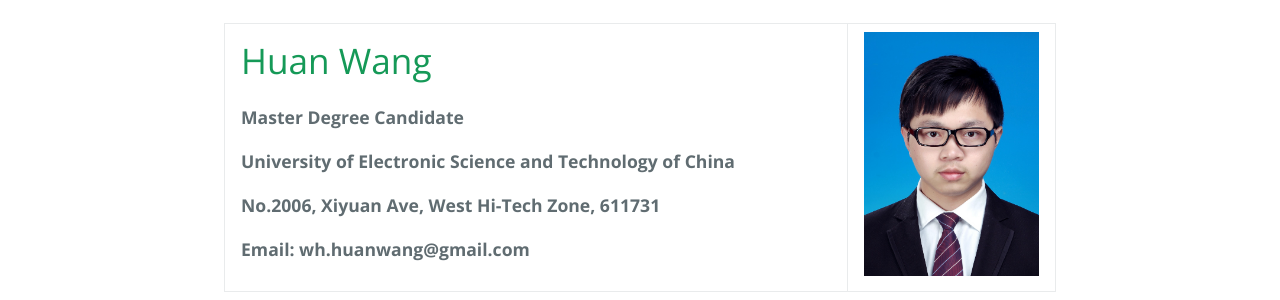
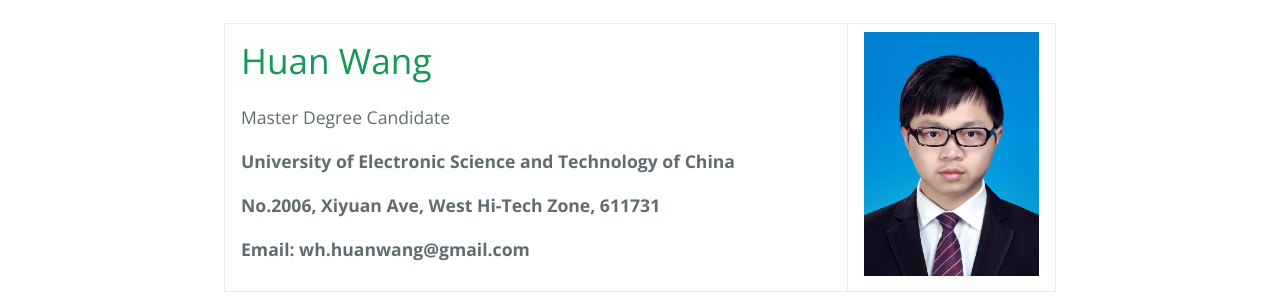
Before and after one commit to WH-HuanWang/WH-HuanWang.github.io, a Jekyll site: the page built from index.md, in a window 1280 px wide. Shown: the part 392-692 px from the top of the page. Built offline with Jekyll 4.4.1, drawn with Linux system fonts in a browser that asks for light colours.

```diff
--- a/index.md
+++ b/index.md
@@ -8,7 +8,7 @@ description: Let you know me and my group better.
   <tr>
     <td width="75%">
       <h1>Huan Wang</h1>
-      <p><b>Master Degree Candidate</b></p>
+      <p>Master Degree Candidate</p>
       <p><b>University of Electronic Science and Technology of China</b></p>
       <p><b>No.2006, Xiyuan Ave, West Hi-Tech Zone, 611731</b></p>
       <p><b>Email: wh.huanwang@gmail.com</b></p>
```
